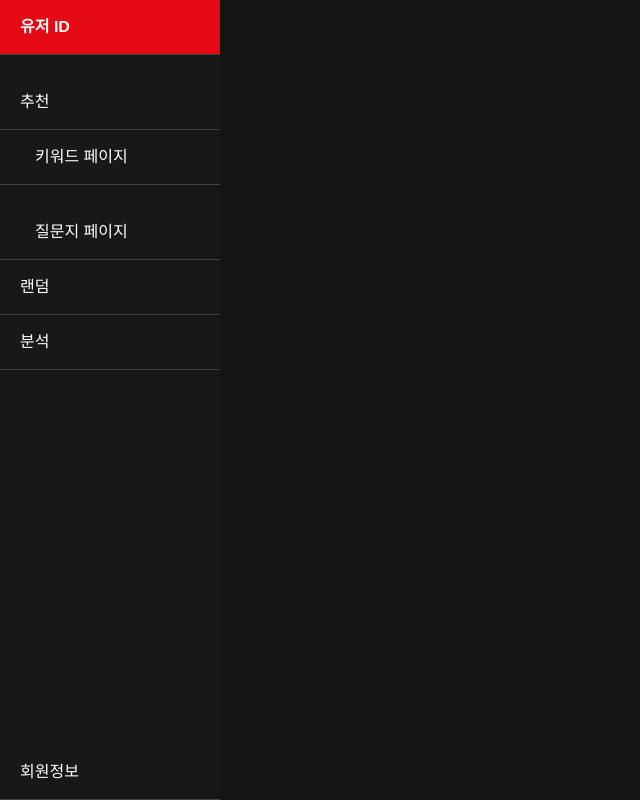
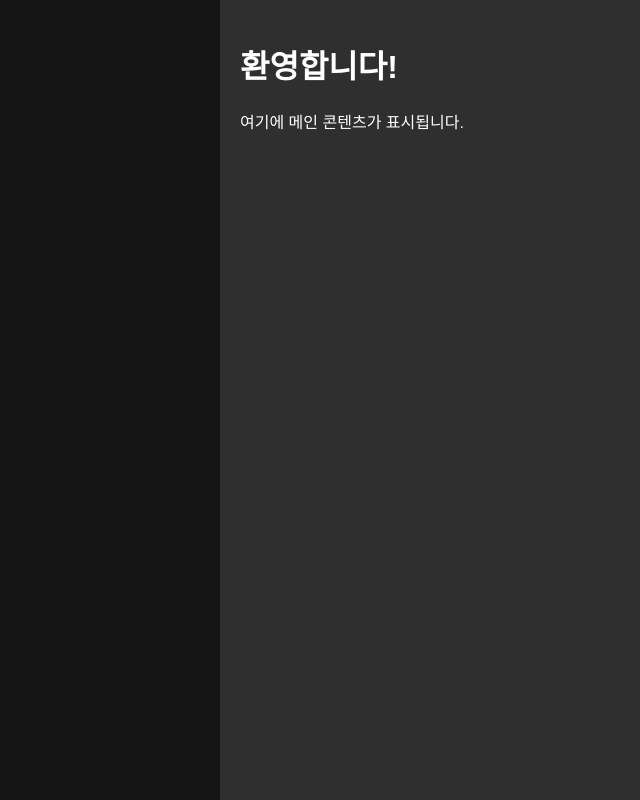
Before and after one commit to halls5/movie, a Django app: page /main2 in a window 1280 px wide. Shown: the whole page, without its empty margins (0-640 px from the left). Run offline with Django 4.2, Linux system fonts and the light colour scheme; some libraries are stand-ins or nearby versions.

Commit message:
Merge remote-tracking branch 'origin/bababu' into bababu

```diff
--- a/movieapp/templates/movieapp/extend/template_layout.html
+++ b/movieapp/templates/movieapp/extend/template_layout.html
@@ -1,45 +1,35 @@
-{% load static %}
-<!DOCTYPE html>
-<html lang="en">
-<head>
-    <meta charset="UTF-8">
-    <meta name="viewport" content="width=device-width, initial-scale=1.0">
-    <title> 페이지 레이아웃</title>
-    <link rel = "stylesheet" href= "{% static 'movieapp/css/layout.css'%}">
+{% extends "movieapp/extend/template_layout.html" %}
 
-    <!-- Bootstrap 적용하기 -->
-    <!-- Bootstrap에서 사용할 스타일 (css) 라이브러리 적용하기 -->
-    <link rel = "stylesheet" href = "{% static 'movieapp/bootstrap/css/bootstrap.min.css' %}">
-    <!-- Bootstrap에서 사용할 javascript(jQuery) 라이브러리 적용하기 -->
-    <script type = "text/javascript" src="{% static 'movieapp/js/jquery-3.7.1.min.js' %}"></script>
+{% block content %}
+    <style>
+        .poster-container {
+            display: flex;
+            flex-wrap: wrap;
+            gap: 20px;
+            justify-content: center;
+            align-content: flex-start;
+        }
 
-    <!-- Bootstrap 적용 끝-->
+        .poster {
+            flex: 1 1 calc(33.333% - 40px);
+            max-width: calc(33.333% - 40px);
+            background-color: #444;
+            height: 300px;
+            display: flex;
+            align-items: center;
+            justify-content: center;
+            border: 2px solid #888;
+            color: #fff;
+            font-size: 24px;
+        }
+    </style>
 
-</head>
-<body>
-
-    <!-- Layout 구성하기 -->
-    <!-- 가장 상단 영역 -->
-
-    <!-- 카테고리 메뉴(네비게이션) 영역 -->
-    {% comment %} <div id="nav"> {% endcomment %}
-    <div>
-        {% include "movieapp/include/nav.html" %}
-
+    <div class="poster-container">
+        <div class="poster">Poster 1</div>
+        <div class="poster">Poster 2</div>
+        <div class="poster">Poster 3</div>
+        <div class="poster">Poster 4</div>
+        <div class="poster">Poster 5</div>
+        <div class="poster">Poster 6</div>
     </div>
-    <!-- 본문 영역(내용이 항상 바뀌는 영역)-->
-    <!--
-        block content : 외부 파일의 내용을 content라는 이름을 가지는
-                        block 영역에 추가 시키게 합니다.
-                      : (추가되는 내용은 태그코드가 아니며,
-                        실행 결과가 추가되는 방식)
-    -->
-    <hr>
-
-
-
-    <!-- Bootstrap에서 사용할 javascript(jQuery) 라이브러리 적용하기 -->
-    <script type = "text/javascript" src="{% static 'movieapp/bootstrap/js/bootstrap.bundle.min.js' %}"></script>
-
-</body>
-</html>
+{% endblock content %}
--- a/movieapp/templates/movieapp/include/nav.html
+++ b/movieapp/templates/movieapp/include/nav.html
@@ -7,17 +7,16 @@
     <link href="https://stackpath.bootstrapcdn.com/bootstrap/4.5.2/css/bootstrap.min.css" rel="stylesheet">
     <style>
         body {
-            display: flex;
-            background-color: #141414;
+            background-color: #181818; /* 네비게이션 바 배경색 */
             color: #ffffff;
             margin: 0;
             font-family: 'Helvetica Neue', Helvetica, Arial, sans-serif;
         }
         .nav {
-            background-color: #181818; /* 약간 밝은 검은색으로 변경 */
-            height: 100vh; /* 전체 높이 */
-            width: 220px; /* 너비 조정 */
-            overflow-y: auto; /* 스크롤바 추가 */
+            background-color: #181818;
+            height: 100vh;
+            width: 220px;
+            overflow-y: auto;
             display: flex;
             flex-direction: column;
             justify-content: space-between;
@@ -26,7 +25,7 @@
             margin-bottom: auto;
         }
         .top-section .nav-link:first-child {
-            margin-bottom: 20px; /* 유저 ID와 나머지 항목 사이의 간격 */
+            margin-bottom: 20px;
         }
         .bottom-section {
             margin-top: auto;
@@ -35,13 +34,13 @@
             cursor: pointer;
             color: #ffffff;
             font-weight: 500;
-            padding: 15px 20px; /* 패딩 조정 */
-            border-bottom: 1px solid #404040; /* 하단 테두리 추가 */
+            padding: 15px 20px;
+            border-bottom: 1px solid #404040;
         }
         .nav-link:hover {
             color: #e50914;
-            background-color: #282828; /* 배경색 변경 */
-            text-decoration: none; /* 밑줄 제거 */
+            background-color: #282828;
+            text-decoration: none;
         }
         .nav-link.active {
             background-color: #e50914;
@@ -50,11 +49,6 @@
         }
         .nav .collapse .nav-link {
             padding-left: 35px;
-        }
-        .content {
-            flex-grow: 1;
-            padding: 20px;
-            background-color: #2f2f2f; /* 콘텐츠 배경색 변경 */
         }
     </style>
 </head>
@@ -67,17 +61,12 @@
                 <a class="nav-link" href="keyword-page.html">키워드 페이지</a>
                 <a class="nav-link" href="questionnaire-page.html">질문지 페이지</a>
             </div>
-            <a class="nav-link" href="random-page.html">랜덤</a>
+            <a class="nav-link" href="main2">랜덤</a>
             <a class="nav-link" href="analysis-page.html">분석</a>
         </div>
         <div class="bottom-section">
             <a class="nav-link" href="profile-page.html">회원정보</a>
         </div>
     </nav>
-
-
-    <script src="https://code.jquery.com/jquery-3.5.1.slim.min.js"></script>
-    <script src="https://cdn.jsdelivr.net/npm/@popperjs/core@2.9.2/dist/umd/popper.min.js"></script>
-    <script src="https://stackpath.bootstrapcdn.com/bootstrap/4.5.2/js/bootstrap.min.js"></script>
 </body>
 </html>
--- a/movieapp/templates/movieapp/login.html
+++ b/movieapp/templates/movieapp/login.html
@@ -63,13 +63,13 @@
 </head>
 <body>
 
-   <a href="#" class="register-btn">회원가입</a>
+   <a href="/signup" class="register-btn">회원가입</a>
 
 <div class="form-signin">
   <h1 class="h3 mb-3 font-weight-normal" style="text-align: center">로그인</h1>
   <input type="email" id="inputEmail" class="form-control" placeholder="아이디" required autofocus>
   <input type="password" id="inputPassword" class="form-control" placeholder="비밀번호" required>
-  <button class="btn btn-lg btn-primary btn-block" type="submit">로그인</button>
+  <button class="btn btn-lg btn-primary btn-block" type="button" onclick="location.href='/mainview'">로그인</button>
 </div>
 </body>
 </html>
--- a/movieapp/templates/movieapp/main2.html
+++ b/movieapp/templates/movieapp/main2.html
@@ -1,16 +1,34 @@
-{% extends "movieapp/extend/template_layout.html" %}
-<!-- 템플릿 추가하겠다.-->
-{% block content %}
 <!DOCTYPE html>
-<html lang="en">
+<html lang="ko">
 <head>
     <meta charset="UTF-8">
     <meta name="viewport" content="width=device-width, initial-scale=1.0">
-    <title>Document</title>
+    <title>메인 페이지</title>
+    <style>
+        body {
+            display: flex;
+            background-color: #141414; /* 메인 페이지 배경색 */
+            color: #ffffff;
+            margin: 0;
+            font-family: 'Helvetica Neue', Helvetica, Arial, sans-serif;
+        }
+        iframe {
+            border: none;
+            width: 220px;
+            height: 100vh;
+        }
+        .content {
+            flex-grow: 1;
+            padding: 20px;
+            background-color: #2f2f2f; /* 콘텐츠 배경색 */
+        }
+    </style>
 </head>
 <body>
-
+    <iframe src="movieapp/include/nav.html"></iframe>
+    <div class="content">
+        <h1>환영합니다!</h1>
+        <p>여기에 메인 콘텐츠가 표시됩니다.</p>
+    </div>
 </body>
 </html>
-
-{% endblock content %}
--- a/movieapp/urls.py
+++ b/movieapp/urls.py
@@ -21,10 +21,11 @@
 
 
 urlpatterns = [
-    path('', views.mainview),
-    path('login', views.login),
+    path('mainview', views.mainview),
+    path('', views.login),
     path('main2', views.main2),
-    path('her', views.templateLayout),
+    path('signup', views.signup),
+
 
 
 
--- a/movieapp/views.py
+++ b/movieapp/views.py
@@ -22,3 +22,7 @@
     return render(request,
                   "movieapp/extend/template_layout.html",
                   {})
+def signup(request):
+    return render(request,
+                  "movieapp/signup.html",
+                  {})
```
Also changed, not shown: movieapp/templates/movieapp/signup.html (added, +64 -0 lines), signup.html (deleted, +0 -64 lines), 1 other file.
